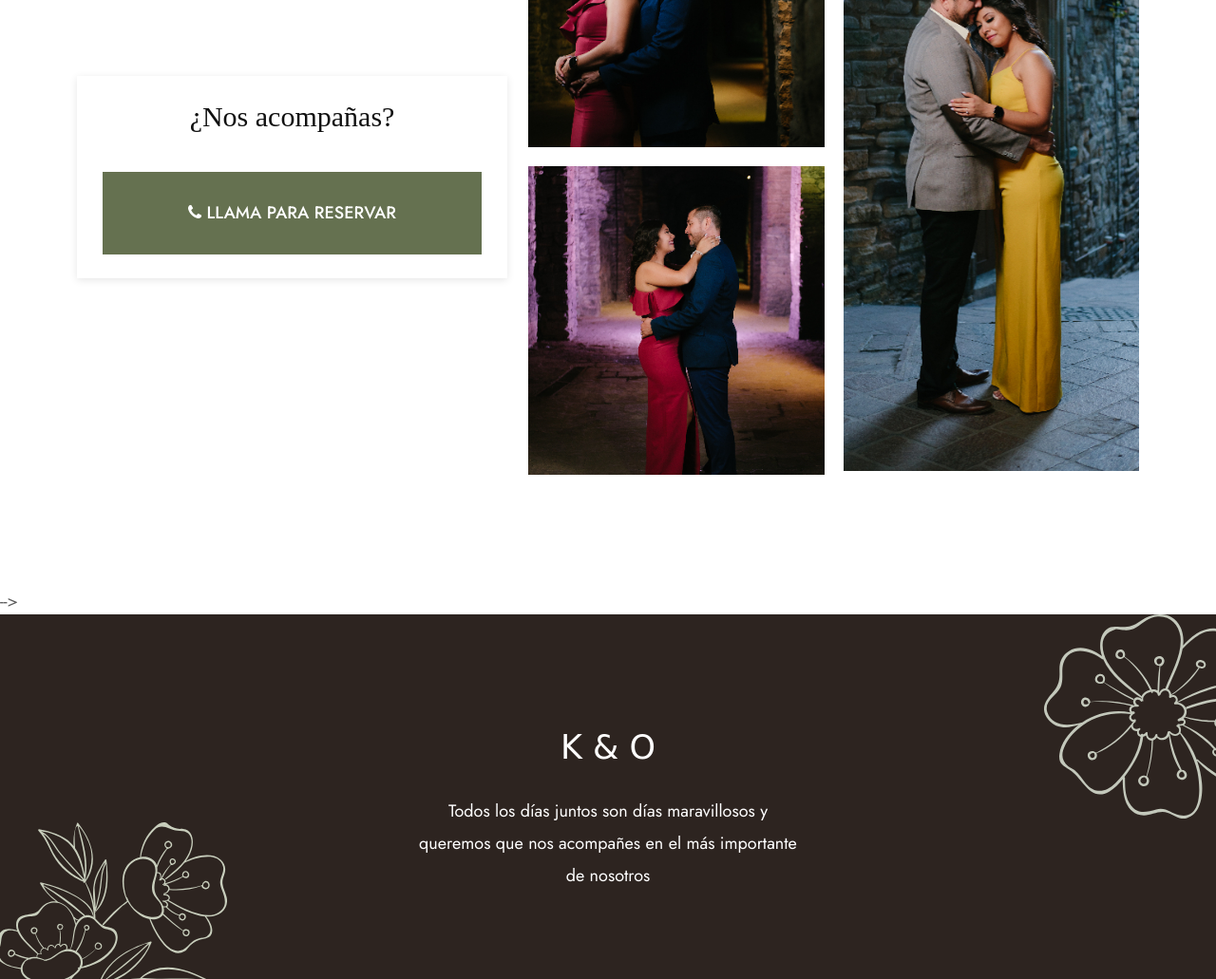
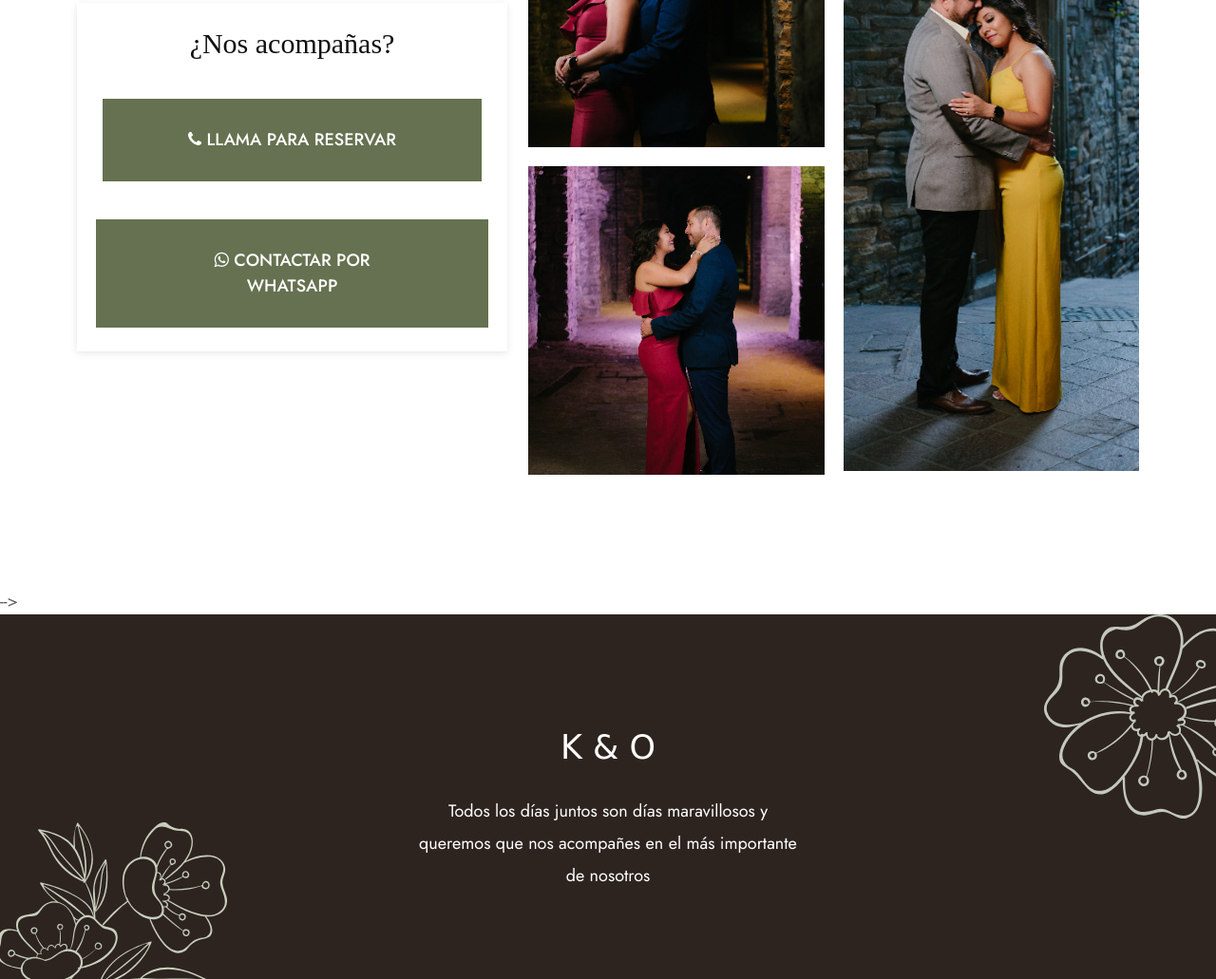
Before and after one commit to Daegas/t-k, a plain HTML site: page index.html in a window 1280 px wide. Shown: the part 4412-5443 px from the top of the page at 95% size. Drawn offline with Linux system fonts and the light colour scheme; files whose address does not match are found by name; a web font is replaced by a local one.

Commit message:
feat: add whatsapp button

```diff
--- a/index.html
+++ b/index.html
@@ -297,9 +297,9 @@
                                     <button class="theme-btn margin-bottom-2"><a href="tel:+524622349916" class="theme-btn"><i class="fa fa-phone"></i> Llama para reservar</a></button>
 
                                 </div>
-                                <!-- <div class="submit-area">
-                                    <button class="theme-btn"><a href="https://wa.me/14622349916" class="theme-btn"><i class="fa fa-whatsapp"></i> Contactar por Whatsapp</a></button>
-                                </div> -->
+                                <div class="submit-area">
+                                    <button class="theme-btn"><a href="https://wa.me/14622349916?text=Quiero%20informes%20de%20la%20boda%20de%20Karen%20%26%20Octavio" class="theme-btn"><i class="fa fa-whatsapp"></i> Contactar por Whatsapp</a></button>
+                                </div>
                             </div>
                         </div>
                     </div>
```
